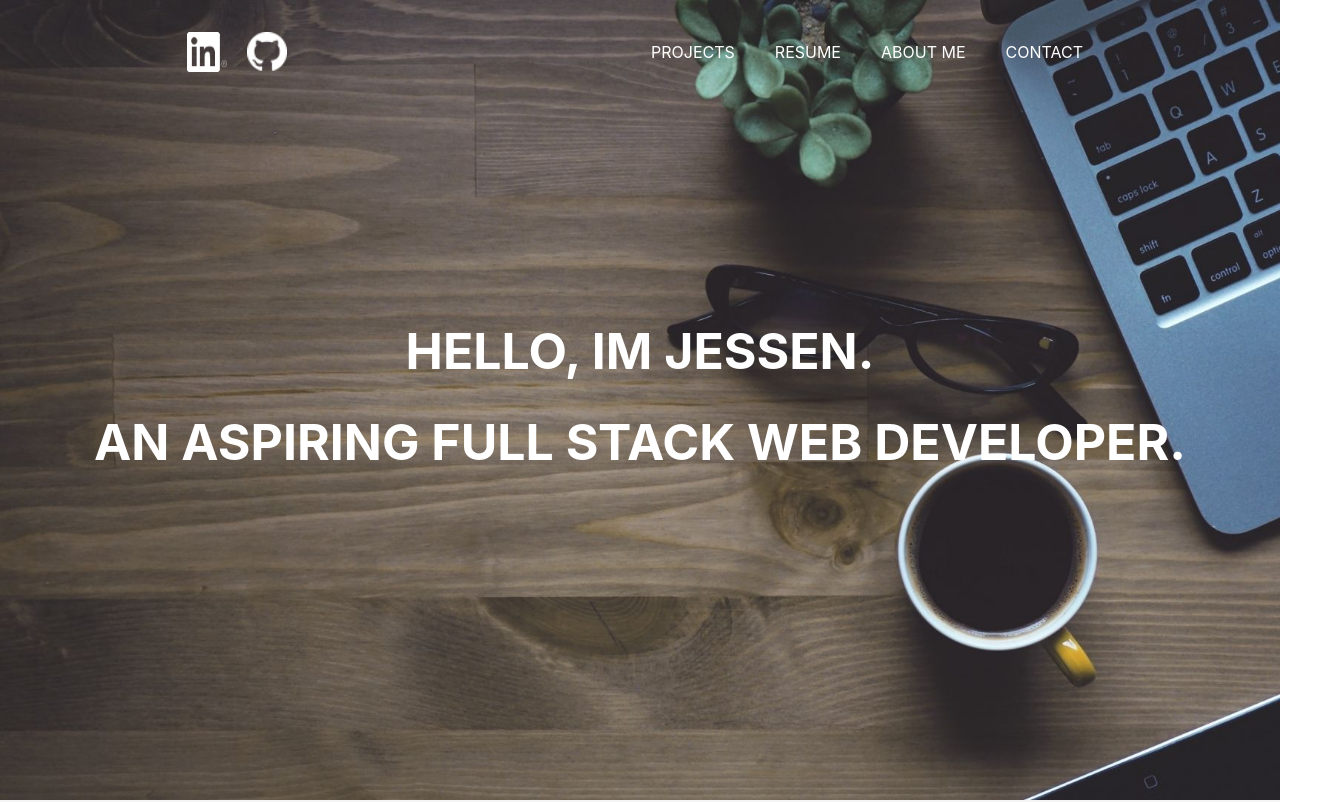
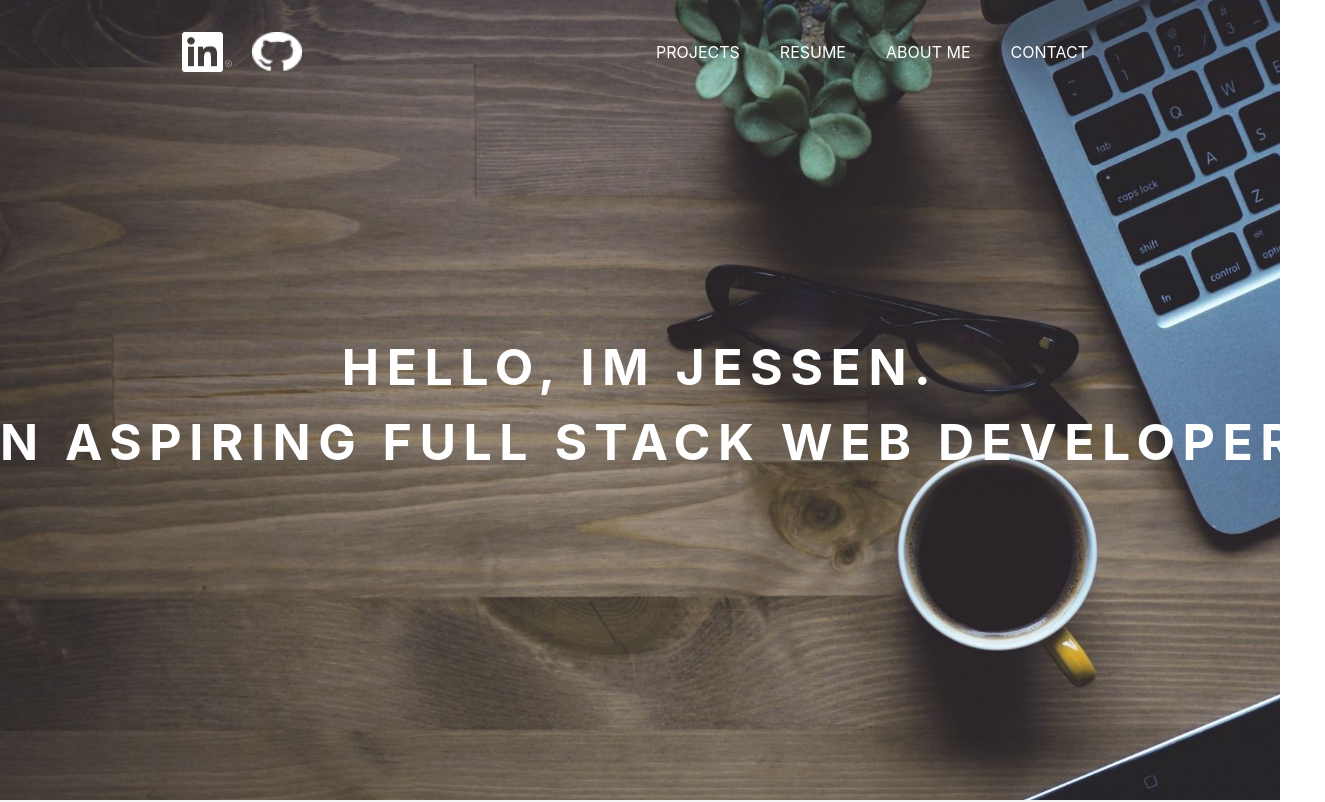
Before and after one commit to jessendasilva1/PersonalPortfolio, a React (Create React App) app in the folder client/: page / in a window 1280 px wide. Shown: the top 802 px of the page, 1325 px wide, since content can reach past the window. Built offline with nearby package versions, Linux system fonts and the light colour scheme.

Commit message:
bug fixes

```diff
--- a/client/src/components/main/main.css
+++ b/client/src/components/main/main.css
@@ -128,7 +128,7 @@ p{
 
 .socialImage{
     height: 40px;
-    width: 40px;
+    width: 50px;
     margin-right: 20px;
 }
 
@@ -136,3 +136,19 @@ p{
     display: flex;
     margin: 10px;
 }
+
+.typewriter {
+    overflow: hidden; /* Ensures the content is not revealed until the animation */
+
+    white-space: nowrap; /* Keeps the content on a single line */
+    margin: 0 auto; /* Gives that scrolling effect as the typing happens */
+    letter-spacing: .15em; /* Adjust as needed */
+    animation:
+      typing 2.5s steps(40, end);
+  }
+
+  /* The typing effect */
+  @keyframes typing {
+    from { width: 0 }
+    to { width: 100% }
+  }
--- a/client/src/components/main/main.js
+++ b/client/src/components/main/main.js
@@ -24,8 +24,8 @@ class Main extends Component {
 
                 <div className="default">
                     <div className="infoBoxMain">
-                        <p>Hello, Im Jessen.</p>
-                        <p>An aspiring Full Stack Web Developer.</p>
+                        <p className="typewriter">Hello, Im Jessen.</p>
+                        <p className="typewriter">An aspiring Full Stack Web Developer.</p>
                     </div>
                 </div>
 
```
Also changed, not shown: 1 other file (tests, documents, lock files or other folders).
